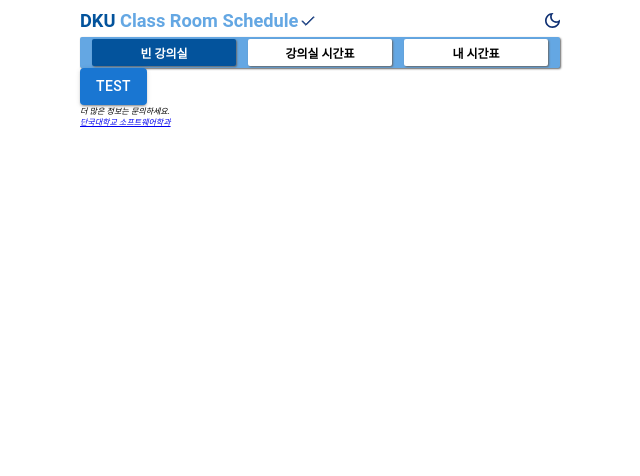
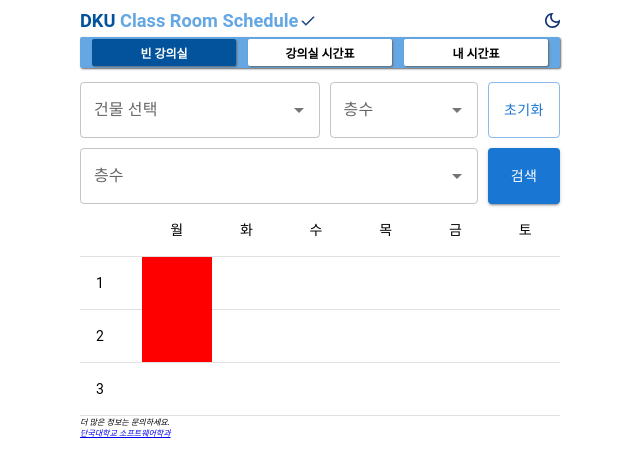
Before and after one commit to ellen24k/opensw, a React (Create React App) app in the folder frontend/: page /ViewClassSchedulePage in a window 1280 px wide. Shown: the top 476 px of the page, without its empty margins (320-960 px from the left). Built offline with nearby package versions, Linux system fonts and the light colour scheme; a web font is replaced by a local one.

Commit message:
add ComboBox & Table

```diff
--- a/frontend/src/api.js
+++ b/frontend/src/api.js
@@ -1,5 +1,6 @@
 // src/api.js
 import axios from 'axios';
+import { useState } from 'react';
 
 export const fetchClassroomSchedule = async (classroomId) => {
     try {
@@ -9,3 +10,31 @@ export const fetchClassroomSchedule = async (classroomId) => {
         throw error;
     }
 };
+
+let buildingListCache = null;
+
+export const fetchBuildingList = async () => {
+    if (buildingListCache !== null) return buildingListCache
+
+    try {
+        const response = await axios.get(`${process.env.REACT_APP_API_BASE_URL}/query-building-list/`);
+        buildingListCache = response.data;
+        return response.data;
+    } catch (error) {
+        throw error;
+    }
+};
+
+let classroomList = null;
+
+export const fetchClassroomList = async () => {
+    if (classroomList !== null) return classroomList;
+
+    try {
+        const response = await axios.get(`${process.env.REACT_APP_API_BASE_URL}/query-classroom-list/`);
+        classroomList = response.data;
+        return response.data;
+    } catch (error) {
+        throw error;
+    }
+};
--- /dev/null
+++ b/frontend/src/components/ClassFilterArea.js
@@ -0,0 +1,113 @@
+import { Autocomplete, TextField, Stack, Button } from '@mui/material'
+import axios from 'axios'
+import { useEffect, useState } from 'react'
+import { fetchClassroomList } from "../api.js";
+
+const initalBuilding = [
+    "1공",
+    "2공",
+    "3공",
+    "국제",
+    "글로컬산학협력관",
+    "대학원동",
+    "메종트리앙글르",
+    "무용",
+    "미디어",
+    "미술",
+    "사범",
+    "사회",
+    "상경",
+    "서관",
+    "소프트",
+    "음악",
+    "인문",
+    "종합실험동",
+    "체",
+    "체육",
+    "학군단"
+]
+
+const initalFloor = [
+    "1",
+    "2",
+    "3"
+]
+
+const initalClass = [
+    "소프트101",
+    "소프트202"
+]
+
+function ClassFilterArea() {
+    const [buildingList, setBuildingList] = useState(null);
+    const [floorList, setFloorList] = useState(null);
+    const [classList, setClassList] = useState(null);
+    const [selectBuilding, setSelectBuilding] = useState(null);
+    const [selectFloor, setSelectFloor] = useState(null);
+    const [selectClass, setSelectClass] = useState(null);
+
+    useEffect(() => {
+        // const data = fetchClassroomList();
+        // setClassList(data);
+        setBuildingList(initalBuilding);
+        /* 초기 classList는 filtering 없이 전부 받아온다. */
+        setClassList(initalClass);
+        setFloorList(["건물을 선택해주세요."])
+    }, [])
+
+    function handleBuildingListClick(event) {
+        setBuildingList(initalBuilding);
+    }
+
+    function handleBuildingSelect(event, building) {
+        setSelectBuilding(building);
+
+        /* ToDo: building to /query-classroom-list: all ClassRoom */
+        /* ToDo: 우선, 먼저 Building으로 filtering된 강의실 먼저 classList에 갱신 */
+
+        const uniqueFloor = [...new Set(floorList)];
+
+        setFloorList(initalFloor);
+        /* Todo: 해당 building에 해당하는 강의실 fetch
+                 -> building_prefix 제외하고 강의실 번호의 맨 앞 자리만 추출
+                 -> 중복 데이터 filtering 후 floorList에 임베딩
+                 -> floor가 선택되면 building_prefix + floor를 /query-classroom-list로 요청
+                 -> 받아온 데이터를 classList에 임베딩 */
+    }
+
+    function handleFloorSelect(event, floor) {
+        setSelectFloor(floor);
+
+        const finalFilterString = selectBuilding.concat(floor);
+        /* finalFilterString to /query-classroom-list */
+
+        setClassList(initalClass);
+    }
+
+    return (
+        <Stack spacing="10px" sx={{ paddingTop: "14px" }} useFlexGap>
+            <Stack direction="row" sx={{ justifyContent: "space-between" }}>
+                <Autocomplete
+                    options={buildingList}
+                    sx={{ width: "50%" }}
+                    renderInput={(params) => <TextField {...params} label="건물 선택" />}
+                    value={selectBuilding}
+                    onChange={(event, building) => { handleBuildingSelect(event, building) }} />
+                <Autocomplete
+                    options={floorList}
+                    sx={{ width: "31%" }}
+                    renderInput={(params) => <TextField {...params} label="층수" />} />
+                <Button variant="outlined" sx={{ width: "15%" }}>초기화</Button>
+            </Stack>
+            <Stack direction="row" sx={{ justifyContent: "space-between" }}>
+                <Autocomplete
+                    options={classList}
+                    sx={{ width: "83%" }}
+                    renderInput={(params) => <TextField {...params} label="층수" />} />
+                <Button variant="contained" sx={{ width: "15%" }}>검색</Button>
+            </Stack>
+        </Stack >
+    )
+}
+
+export default ClassFilterArea
--- a/frontend/src/components/ComboBox.js
+++ /dev/null
@@ -1,3 +0,0 @@
-function ComboBox() {
-
-}
--- /dev/null
+++ b/frontend/src/components/GanttChart.js
@@ -0,0 +1,47 @@
+import { Table, TableRow, TableHead, TableCell } from '@mui/material'
+// import styles from '../styles/GanttChart.module.css'
+
+function GanttChart() {
+    return (
+        <Table >
+            <TableRow >
+                <TableCell >&nbsp;</TableCell >
+                <TableCell align="center" >월</TableCell >
+                <TableCell align="center" >화</TableCell >
+                <TableCell align="center" >수</TableCell >
+                <TableCell align="center" >목</TableCell >
+                <TableCell align="center" >금</TableCell >
+                <TableCell align="center" >토</TableCell >
+            </TableRow >
+            <TableRow >
+                <TableCell >1</TableCell >
+                <TableCell rowSpan={2} sx={{ backgroundColor: "red" }}></TableCell >
+                <TableCell ></TableCell >
+                <TableCell ></TableCell >
+                <TableCell ></TableCell >
+                <TableCell ></TableCell >
+                <TableCell ></TableCell >
+            </TableRow >
+            <TableRow >
+                <TableCell >2</TableCell >
+                <TableCell ></TableCell >
+                <TableCell ></TableCell >
+                <TableCell ></TableCell >
+                <TableCell ></TableCell >
+                <TableCell ></TableCell >
+            </TableRow  >
+            <TableRow >
+                <TableCell >3</TableCell >
+                <TableCell ></TableCell >
+                <TableCell ></TableCell >
+                <TableCell ></TableCell >
+                <TableCell ></TableCell >
+                <TableCell ></TableCell >
+                <TableCell ></TableCell >
+            </TableRow >
+
+        </Table >
+    )
+}
+
+export default GanttChart
--- a/frontend/src/components/ViewClassSchedulePage.js
+++ b/frontend/src/components/ViewClassSchedulePage.js
@@ -3,12 +3,17 @@
 import MainFrame from "./MainFrame.js";
 import NaviBar from "./NaviBar.js";
 import { Button } from "@mui/material";
+import ClassFilterArea from "./ClassFilterArea.js"
+import GanttChart from "./GanttChart.js"
 
 function ViewClassSchedulePage() {
+
+
     return (
         <MainFrame>
             <NaviBar />
-            <Button variant="contained">Test</Button>
+            <ClassFilterArea></ClassFilterArea>
+            <GanttChart></GanttChart>
         </MainFrame>
     )
 }
--- /dev/null
+++ b/frontend/src/styles/GanttChart.module.css
@@ -0,0 +1,19 @@
+ table {
+     border-collapse: collapse;
+ }
+
+ /*이중선 제거*/
+ th,
+ td {
+     width: 100px;
+     height: 50px;
+     text-align: center;
+     border: 1px solid #000;
+
+     vertical-align: top;
+     /* 위 */
+     vertical-align: bottom;
+     /* 아래 */
+     vertical-align: middle;
+     /* 가운데 */
+ }
```
